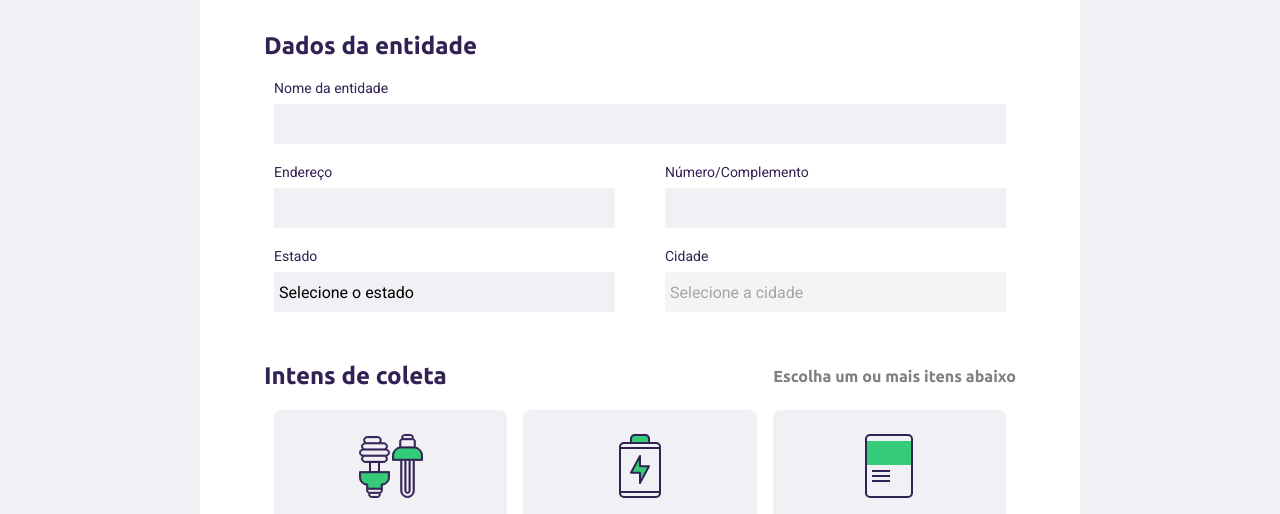
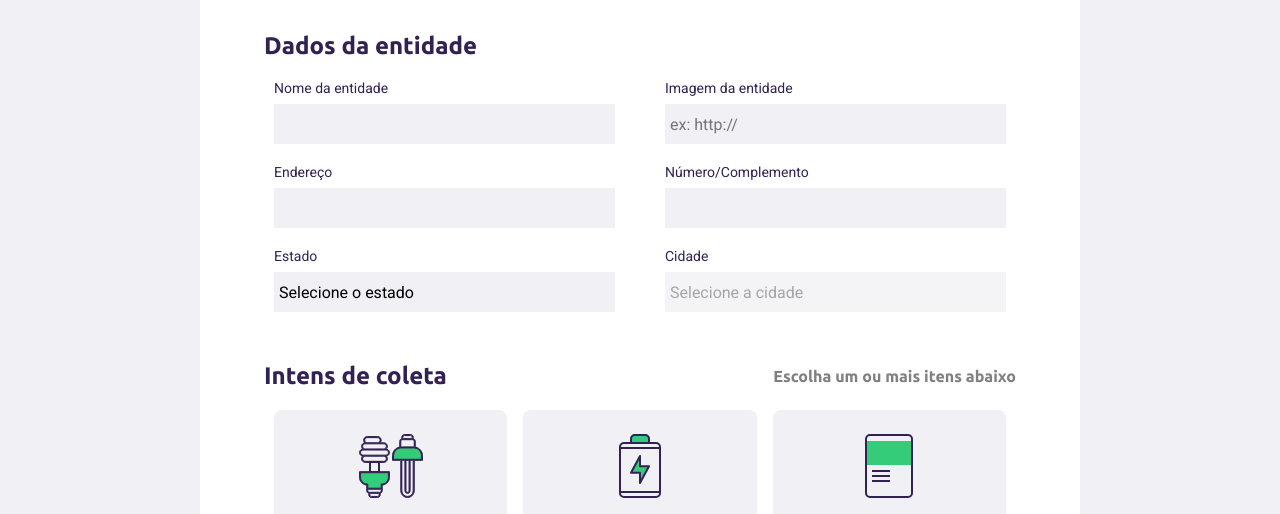
Before and after one commit to leonardomundims/nwl, a website: page src/views/create-point.html in a window 1280 px wide. Shown: the part 286-800 px from the top of the page. Drawn offline with nearby package versions, Linux system fonts and the light colour scheme; files that its build step writes are made by us from their sources; no server answers; files whose address does not match are found by name.

Commit message:
add campo imagem ao form crate-point

```diff
--- a/src/views/create-point.html
+++ b/src/views/create-point.html
@@ -18,9 +18,16 @@
             <legend>
                 Dados da entidade
             </legend>
-            <div class="field">
-                <label for="name">Nome da entidade</label>
-                <input type="text" name="name" required="required">
+            <div class="field-group">
+                <div class="field">
+                    <label for="name">Nome da entidade</label>
+                    <input type="text" name="name" required="required">
+                </div>
+
+                <div class="field">
+                    <label for="image">Imagem da entidade</label>
+                    <input type="url" name="image" required="required" placeholder="ex: http://">
+                </div>
             </div>
 
             <div class="field-group">
```
